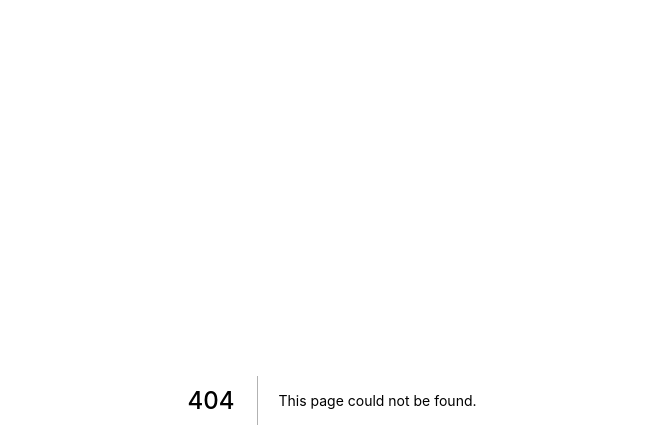
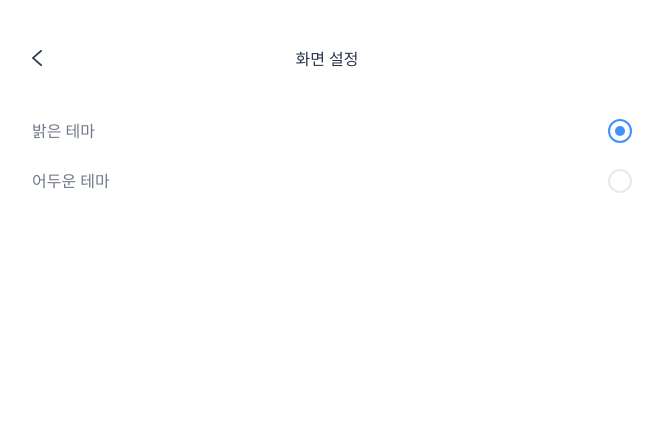
Before and after one commit to k1a11220/goonin-web-frontend, a Next.js app: page /more/screen in a window 1280 px wide. Before the commit this address had no page. Shown: the top 448 px of the page, without its empty margins (308-971 px from the left). Built offline with nearby package versions, Linux system fonts and the light colour scheme.

Commit message:
Upadte style && implement screen setup page

```diff
--- a/components/benefit/tabIndicator.js
+++ b/components/benefit/tabIndicator.js
@@ -35,7 +35,7 @@ const TabContainer = styled.div`
 `;
 
 const TabWrapper = styled(Flex)`
-  width: calc(100vw - 24px * 2);
+  width: calc(100vw - var(--padding) * 2);
   padding-top: 24px;
   margin: 0 auto;
   max-width: var(--width);
--- a/components/common/backBtn.js
+++ b/components/common/backBtn.js
@@ -2,15 +2,15 @@ import { useRouter } from "next/router";
 import styled from "styled-components";
 
 const Container = styled.div`
-  padding-top: 62px;
+  padding-top: ${(props) => (props.isOnly ? "" : "62px")};
   cursor: pointer;
 `;
 
-const BackBtn = () => {
+const BackBtn = ({ isOnly }) => {
   const router = useRouter();
 
   return (
-    <Container onClick={() => router.back()}>
+    <Container isOnly={isOnly} onClick={() => router.back()}>
       <svg
         xmlns="http://www.w3.org/2000/svg"
         width="10"
@@ -21,6 +21,7 @@ const BackBtn = () => {
           id="Chevron_Right"
           d="M54.379,8.572l8.167,7.193a1.01,1.01,0,0,0,1.3,0,.74.74,0,0,0,0-1.141L56.325,8l7.519-6.622a.741.741,0,0,0,0-1.142,1.01,1.01,0,0,0-1.3,0L54.378,7.43A.748.748,0,0,0,54.379,8.572Z"
           transform="translate(-54.113 -0.001)"
+          fill="var(--main-color)"
         />
       </svg>
     </Container>
--- a/components/more/radioBtn.js
+++ b/components/more/radioBtn.js
@@ -1,4 +1,3 @@
-import { useState } from "react";
 import styled from "styled-components";
 import { Flex } from "../../styles/styles";
 
@@ -9,23 +8,25 @@ const BtnContainer = styled(Flex)`
   align-self: center;
   align-items: center;
   text-decoration: none;
+  cursor: pointer;
 `;
 
 const BtnWrapper = styled(Flex)`
-  width: 100%;
+  width: calc(100vw - var(--padding) * 2);
+  max-width: var(--width);
   height: 100%;
   justify-content: space-between;
   align-items: center;
-  padding-left: var(--padding);
-  padding-right: var(--padding);
-  color: var(--text-color);
+  margin: 0 auto;
 
   & p {
+    color: var(--text-color);
     margin-top: 2px;
     line-height: 1.25;
   }
 
-  & svg {
+  & span {
+    margin-top: 2px;
   }
 `;
 
--- a/components/themeToggle.js
+++ b/components/themeToggle.js
@@ -3,7 +3,6 @@ import RadioBtn from "./more/radioBtn";
 
 const ThemeToggle = () => {
   const [activeTheme, setActiveTheme] = useState(document.body.dataset.theme);
-  const inactiveTheme = activeTheme === "light" ? "dark" : "light";
 
   useEffect(() => {
     document.body.dataset.theme = activeTheme;
--- a/layout/appLayout.js
+++ b/layout/appLayout.js
@@ -8,6 +8,10 @@ import client from "../api/apollo";
 import { ApolloProvider } from "@apollo/client";
 import { Container } from "../styles/styles";
 
+const ThemeToggle = dynamic(() => import("../components/themeToggle"), {
+  ssr: false,
+});
+
 const AppLayout = ({ children }) => {
   const [theme, setTheme] = useState(null);
   return (
@@ -15,6 +19,9 @@ const AppLayout = ({ children }) => {
       <ThemeProvider theme={styledTheme}>
         <ThemeContext.Provider value={theme}>
           <GlobalStyle />
+          <div style={{ display: "none" }}>
+            <ThemeToggle />
+          </div>
           <Container>{children}</Container>
         </ThemeContext.Provider>
       </ThemeProvider>
--- a/pages/benefit/[id].js
+++ b/pages/benefit/[id].js
@@ -45,7 +45,7 @@ const DetailPage = () => {
         <LoopLoading message={"혜택 정보를 가져오고 있어요"} center={true} />
       ) : (
         <>
-          <BackBtn />
+          <BackBtn isOnly={false} />
           <Header button={true}>
             <Title button={true}>
               {data?.getById?.summary[0]} <br />
--- /dev/null
+++ b/pages/more/screen.js
@@ -0,0 +1,53 @@
+import dynamic from "next/dynamic";
+import styled from "styled-components";
+import BackBtn from "../../components/common/backBtn";
+import { BorderLine, Flex } from "../../styles/styles";
+
+const HeaderContainer = styled.div`
+  width: 100%;
+  margin-top: 50px;
+`;
+
+const HeaderWrapper = styled(Flex)`
+  margin-bottom: 20px;
+  width: 100%;
+
+  & p {
+    position: relative;
+    right: 10px;
+    color: var(--main-color);
+    align-self: center;
+    justify-self: center;
+    margin-left: auto;
+    margin-right: auto;
+  }
+
+  & div:first-of-type {
+    justify-self: start;
+  }
+`;
+
+const ThemeToggle = dynamic(() => import("../../components/themeToggle"), {
+  ssr: false,
+});
+
+const ScreenPage = () => {
+  return (
+    <>
+      <HeaderContainer>
+        <HeaderWrapper>
+          <BackBtn isOnly={true} />
+          <p>화면 설정</p>
+        </HeaderWrapper>
+      </HeaderContainer>
+
+      <BorderLine
+        // width={"100vw"}
+        style={{ marginBottom: "var(--component-gap)" }}
+      />
+      <ThemeToggle />
+    </>
+  );
+};
+
+export default ScreenPage;
--- a/styles/globalStyle.js
+++ b/styles/globalStyle.js
@@ -27,7 +27,7 @@ const GlobalStyle = createGlobalStyle`
     }
 
     body.dark{
-        --color: #1d1d1d
+        --color: #1d1d1d;
         --text-color: #717989;
         --main-color: #2A364E;
         --highlight-color: #4191FD;
--- a/styles/styles.js
+++ b/styles/styles.js
@@ -39,6 +39,7 @@ export const Gap = styled.div`
 export const BorderLine = styled.div`
   align-self: center;
   width: ${(props) => props.width};
+  max-width: var(--width);
   height: 1px;
   background-color: var(--sub-color);
 `;
```
Also changed, not shown: components/more/textBtn.js (+4 -4 lines), pages/more.js (+1 -6 lines).
